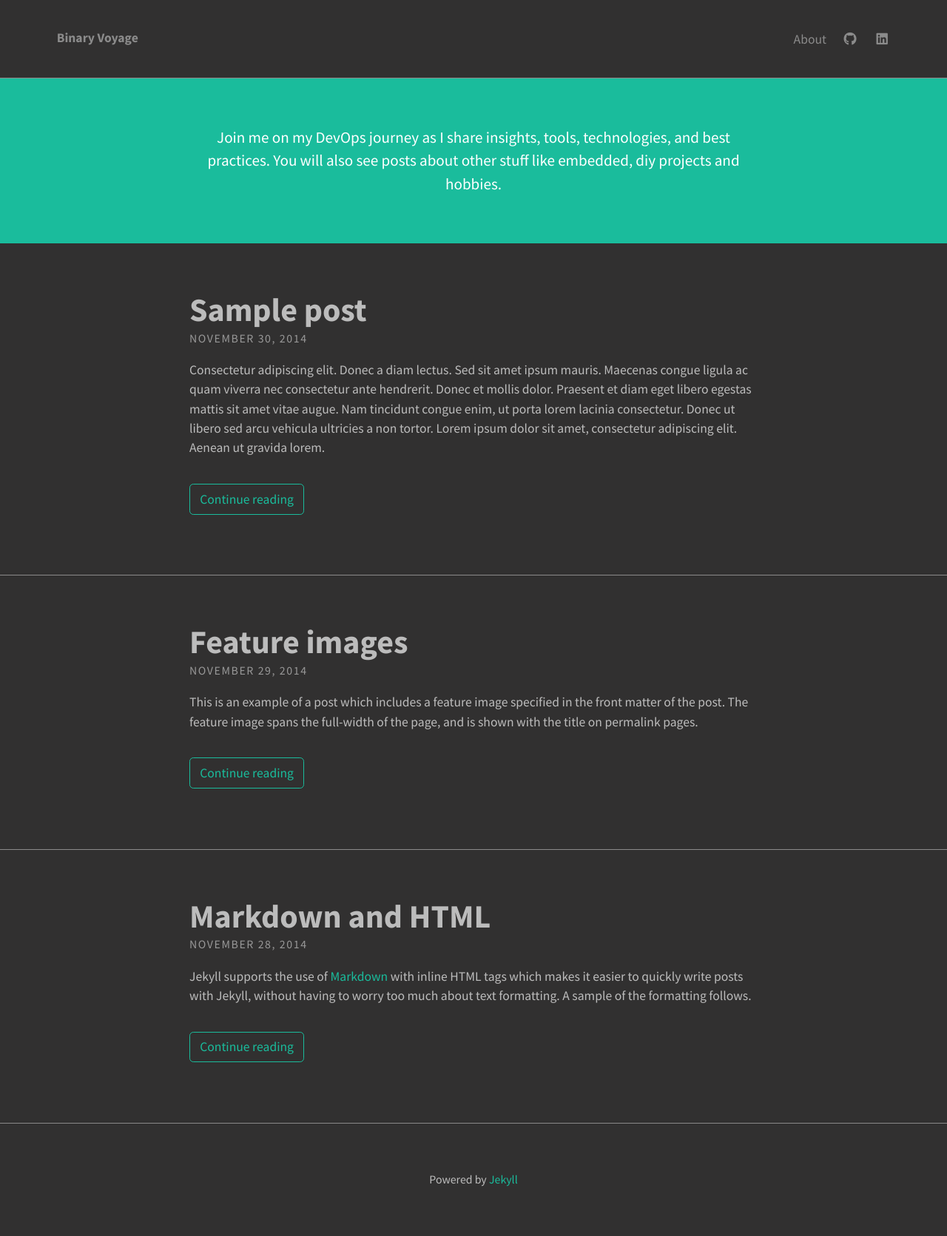
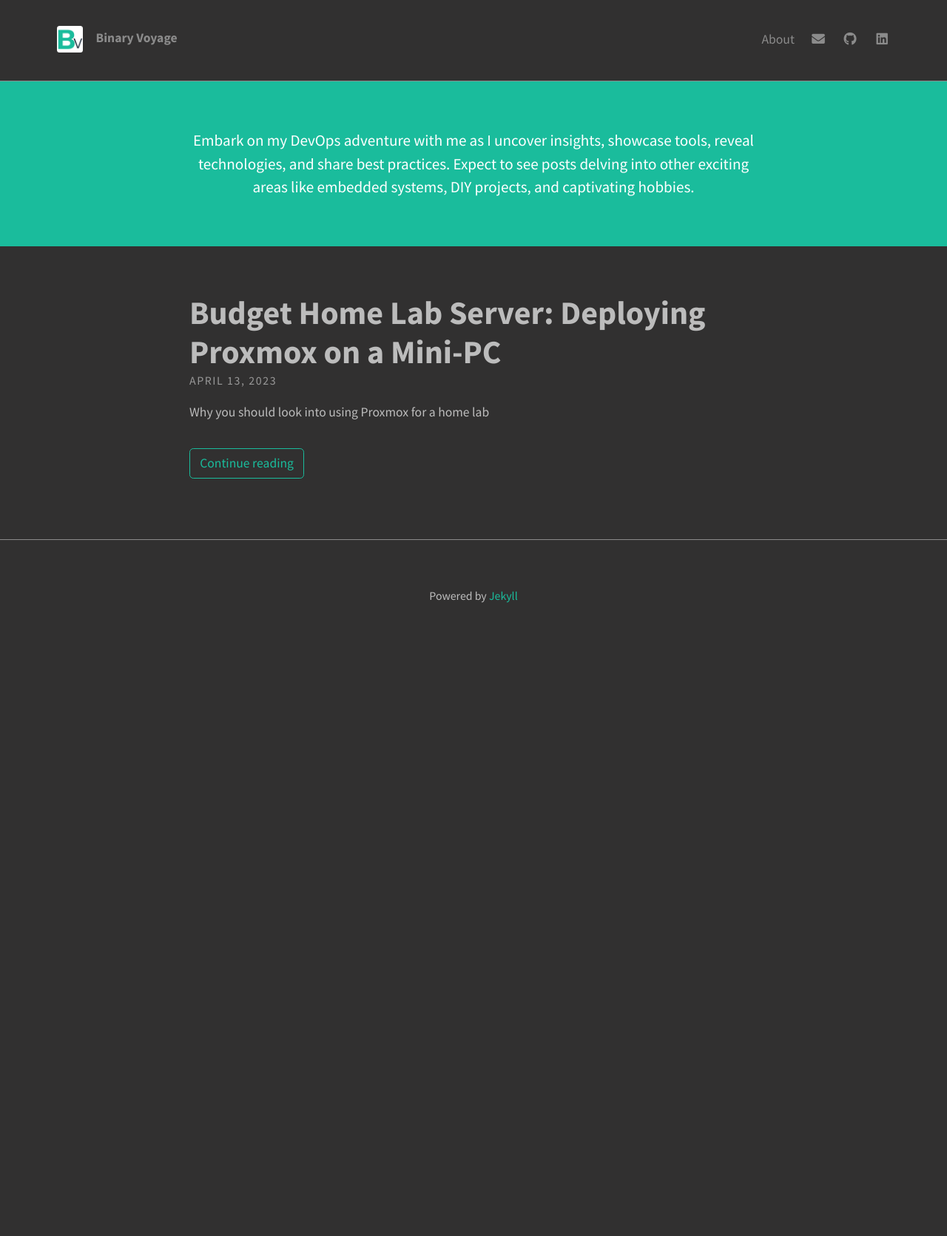
Before and after one commit to cristisulighetean/cristisulighetean.github.io, a Jekyll site: the page built from index.html, in a window 1280 px wide. Shown: the whole page at 74% size. Built offline with Jekyll 4.4.1, drawn with Linux system fonts in a browser that asks for light colours; nearby versions of some CDN libraries; the list of posts is cut into pages by our own code; after the commit the page ends 900 px from its top, so only the background shows below that.

Commit message:
Added the first post

```diff
--- a/_config.yml
+++ b/_config.yml
@@ -6,21 +6,21 @@ url: "https://cristisulighetean.github.io/"
 theme_settings:
   # Meta
   title: Binary Voyage
-  avatar:
-  favicon:
+  avatar: assets/img/avatar.png
+  favicon: assets/favicon.ico
   gravatar: # Email MD5 hash
-  description: "A devOps blog sprinkled with other IT related projects" # used by search engines
+  description: "A devOps blog sprinkled with other tech related projects" # used by search engines
 
   # Header and footer text
   header_text: >
-    <p> Join me on my DevOps journey as I share insights, tools, technologies, and best practices. You will also see posts about other stuff like embedded, diy projects and hobbies. </p>
+    <p> Embark on my DevOps adventure with me as I uncover insights, showcase tools, reveal technologies, and share best practices. Expect to see posts delving into other exciting areas like embedded systems, DIY projects, and captivating hobbies.</p>
   header_text_feature_image:
   footer_text: >
    Powered by <a href="https://jekyllrb.com/">Jekyll</a>
 
   # Icons
   rss: false
-  email_address: # Full email address, e.g. "sam@example.com"
+  email_address: "cristiansulighetean@gmail.com"
   behance:
   bitbucket:
   dribbble:
--- a/_posts/2014-11-28-markdown-and-html.md
+++ /dev/null
@@ -1,39 +0,0 @@
----
-layout: post
-title: Markdown and HTML
----
-
-Jekyll supports the use of [Markdown](http://daringfireball.net/projects/markdown/syntax) with inline HTML tags which makes it easier to quickly write posts with Jekyll, without having to worry too much about text formatting. A sample of the formatting follows.
-
-Tables have also been extended from Markdown:
-
-First Header  | Second Header
-------------- | -------------
-Content Cell  | Content Cell
-Content Cell  | Content Cell
-
-Here's an example of an image, which is included using Markdown:
-
-![Geometric pattern with fading gradient]({{ site.baseurl }}/assets/img/sample_feature_img_2.png)
-
-Highlighting for code in Jekyll is done using Pygments or Rouge. This theme makes use of Rouge by default.
-
-{% highlight js %}
-// count to ten
-for (var i = 1; i <= 10; i++) {
-    console.log(i);
-}
-
-// count to twenty
-var j = 0;
-while (j < 20) {
-    j++;
-    console.log(j);
-}
-{% endhighlight %}
-
-Type Theme uses KaTeX to display maths. Equations such as $$S_n = a \times \frac{1-r^n}{1-r}$$ can be displayed inline.
-
-Alternatively, they can be shown on a new line:
-
-$$ f(x) = \int \frac{2x^2+4x+6}{x-2} $$
--- a/_posts/2014-11-29-feature-images.md
+++ /dev/null
@@ -1,6 +0,0 @@
----
-layout: post
-title: Feature images
-feature-img: "assets/img/sample_feature_img.png"
----
-This is an example of a post which includes a feature image specified in the front matter of the post. The feature image spans the full-width of the page, and is shown with the title on permalink pages.
--- a/_posts/2014-11-30-sample-post.md
+++ /dev/null
@@ -1,22 +0,0 @@
----
-layout: post
-title: Sample post
-tags: [test, sample]
----
-Consectetur adipiscing elit. Donec a diam lectus. Sed sit amet ipsum mauris. Maecenas congue ligula ac quam viverra nec consectetur ante hendrerit. Donec et mollis dolor. Praesent et diam eget libero egestas mattis sit amet vitae augue. Nam tincidunt congue enim, ut porta lorem lacinia consectetur. Donec ut libero sed arcu vehicula ultricies a non tortor. Lorem ipsum dolor sit amet, consectetur adipiscing elit. Aenean ut gravida lorem.
-
-* Consectetur adipiscing elit
-* Donec a diam lectus
-* Sed sit amet ipsum mauris
-
-Ut turpis felis, pulvinar a semper sed, adipiscing id dolor. Pellentesque auctor nisi id magna consequat sagittis. Curabitur dapibus enim sit amet elit pharetra tincidunt feugiat nisl imperdiet. Ut convallis libero in urna ultrices accumsan. Donec sed odio eros. Donec viverra mi quis quam pulvinar at malesuada arcu rhoncus. Cum sociis natoque penatibus et magnis dis parturient montes, nascetur ridiculus mus. In rutrum accumsan ultricies. Mauris vitae nisi at sem facilisis semper ac in est.
-
-Nunc diam velit, adipiscing ut tristique vitae, sagittis vel odio. Maecenas convallis ullamcorper ultricies. Curabitur ornare, ligula *semper consectetur sagittis*, nisi diam iaculis velit, id fringilla sem nunc vel mi. Nam dictum, odio nec pretium volutpat, arcu ante placerat erat, non tristique elit urna et turpis. Quisque mi metus, ornare sit amet fermentum et, tincidunt et orci. Fusce eget orci a orci congue vestibulum.
-
-Ut dolor diam, elementum et vestibulum eu, porttitor vel elit. Curabitur venenatis pulvinar tellus gravida ornare. Sed et erat faucibus nunc euismod ultricies ut id justo. Nullam cursus suscipit nisi, et ultrices justo sodales nec. Fusce venenatis facilisis lectus ac semper. Aliquam at massa ipsum. Quisque bibendum purus convallis nulla ultrices ultricies. Nullam aliquam, mi eu aliquam tincidunt, purus velit laoreet tortor, viverra pretium nisi quam vitae mi. Fusce vel volutpat elit. Nam sagittis nisi dui.
-
-> Suspendisse lectus leo, consectetur in tempor sit amet, placerat quis neque
-
-Etiam luctus porttitor lorem, sed suscipit est rutrum non. Curabitur lobortis nisl a enim congue semper. Aenean commodo ultrices imperdiet. Vestibulum ut justo vel sapien venenatis tincidunt.
-
-Phasellus eget dolor sit amet ipsum dapibus condimentum vitae quis lectus. Aliquam ut massa in turpis dapibus convallis. Praesent elit lacus, vestibulum at malesuada et, ornare et est. Ut augue nunc, sodales ut euismod non, adipiscing vitae orci. Mauris ut placerat justo. Mauris in ultricies enim. Quisque nec est eleifend nulla ultrices egestas quis ut quam. Donec sollicitudin lectus a mauris pulvinar id aliquam urna cursus. Cras quis ligula sem, vel elementum mi. Phasellus non ullamcorper urna.
--- /dev/null
+++ b/_posts/2023-04-13-proxmox.md
@@ -0,0 +1,44 @@
+---
+layout: post
+title: "Budget Home Lab Server: Deploying Proxmox on a Mini-PC"
+tags: [proxmox, homelab]
+---
+
+Why you should look into using Proxmox for a home lab
+
+## Intro
+
+For some time, I had been using a Jetson Nano as a mini home server, accommodating several containers, Jellyfin, Grafana, and an SMB server. However, as I embarked on my DevOps journey, I quickly discovered that the Jetson Nano's processing power and flexibility were no longer adequate. To manage multiple VMs and containers, I required a more powerful solution. That's when I thought of getting a mini-PC and running Proxmox on it. To operate Proxmox, I needed an x86 machine for a bare-metal installation. After searching various online marketplaces, I came across a mini-PC that seemed to fulfill all my requirements (at least up to this point).
+
+## Why have a choosen a mini-PC
+
+Mini-PCs offer several advantages for a home lab server, including:
+
+1. Affordability: Mini-PCs are generally more budget-friendly than full-sized desktops or dedicated server hardware.
+2. Space-saving: With their compact form factor, mini-PCs occupy minimal space, making them perfect for small home offices or tight spaces.
+3. Energy efficiency: Mini-PCs typically consume less power than larger PCs, reducing your energy costs and environmental impact.
+4. Flexibility: You can easily upgrade components like RAM and storage to better suit your needs, as I did with the HP.
+
+## Choosing a mini-PC
+
+I settled on an HP MP9 G2 equipped with an Intel i5-6500T CPU, 8GB DDR4 2133P RAM (not really needed, but a nice thing to have), and a 125GB SSD. To beef up its performance, I upgraded it with a 512GB SSD and an additional 8GB of RAM. This configuration provided me with a powerful yet cost-effective solution for my home lab server. The total cost for this build is around 165 euros.
+
+## Deploying Proxmox
+
+Now, let's walk through the process of deploying Proxmox on the mini-PC.
+
+1. Download Proxmox: Visit the [Proxmox website](https://www.proxmox.com/en/downloads) and download the latest Proxmox VE ISO.
+2. Create a bootable USB drive: Use a tool like [Rufus](https://rufus.ie/en/) or [Etcher](https://www.balena.io/etcher) to create a bootable USB drive with the Proxmox ISO.
+3. Install Proxmox: Plug the USB drive into your mini-PC, boot from it, and follow the on-screen instructions to install Proxmox.
+
+## No network connection on the host
+
+During my Proxmox deployment, I encountered a strange issue where the Proxmox host couldn't connect to the internet, even though the VMs and containers could. After half a day of trial and error, including reinstalling Proxmox and downgrading to version 6.x, I stumbled upon a forum post that discussed a similar problem.
+
+The issue was that I had a corrupted `/etc/resolv.conf` file and had no entries. After I added my DNS server and the other default DNS entries, it worked. If you encounter a similar issue, be sure to check your `/etc/resolv.conf` file for errors. The solutio for this issue was found [here](https://forum.proxmox.com/threads/proxmox-ve-7-2-3-host-cant-reach-internet-but-vms-can.109435/).
+
+## Conclusion
+
+Upgrading to a budget-friendly mini-PC and deploying Proxmox has significantly improved my home lab server experience. I now have a relative powerful and flexible solution that allows me to explore DevOps, virtualization, and containerization with ease. If you're looking to build a home lab server for DevOps or similar purposes, I highly recommend considering a mini-PC and deploying Proxmox to it.
+
+Happy experimenting and best of luck with your home lab adventures!
--- a/_sass/base/_variables.scss
+++ b/_sass/base/_variables.scss
@@ -19,7 +19,7 @@ $link-color: #1ABC9C !default;
 $selection-color: #D4D4D4 !default; // visible when highlighting text
 
 // Tags color
-$tags-color: #b0b0b0 !default;
+$tags-color: #1ABC9C !default;
 
 //Search color
 $search-color: #999 !default;
--- a/about.md
+++ b/about.md
@@ -5,6 +5,6 @@ permalink: /about/
 feature-img: "assets/img/sample_feature_img_2.png"
 ---
 
-Hi, I'm Cristian, an embedded programmer with over two years of experience who has recently ventured into the exciting world of DevOps. I'm passionate about exploring new technologies and expanding my skill set, which led me to make the shift to DevOps. I appreciate the flexibility and diverse opportunities that the field offers, including the ability to work remotely or in hybrid environments.
+Hi, I'm Cristian, and I have a background in embedded programming with a couple of years of experience. Recently, I've decided to transition into the world of DevOps, and it's been an enjoyable journey so far. I'm always eager to explore new technologies and expand my expertise, and DevOps offers a great platform for that. It also provides flexibility and diverse opportunities, such as remote and hybrid work options.
 
-Currently, I'm pursuing my master's degree and working on the final thesis project which is focused on an Indoor Air Quality (IAQ) monitoring system for home offices. At the same time, I am learning and experimenting a lot in regard with DevOps.
+Currently, I'm pursuing my master's degree and focusing on a thesis project about Indoor Air Quality (IAQ) monitoring systems for home offices. When I'm not occupied with DevOps or my studies, I find pleasure in working on embedded systems, DIY projects, and other fascinating hobbies.
```
Also changed, not shown: assets/favicon.ico, assets/img/avatar.png.
